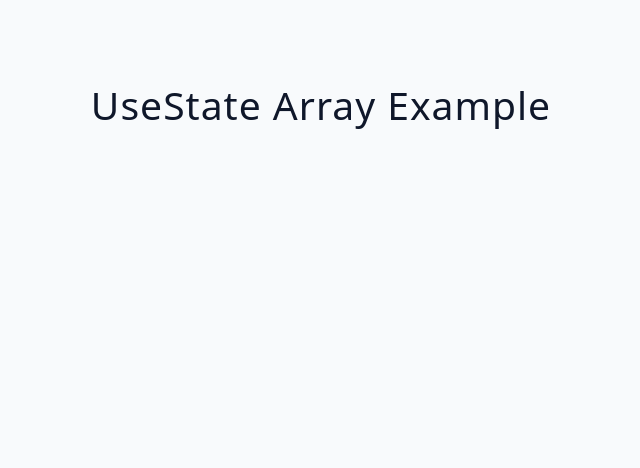
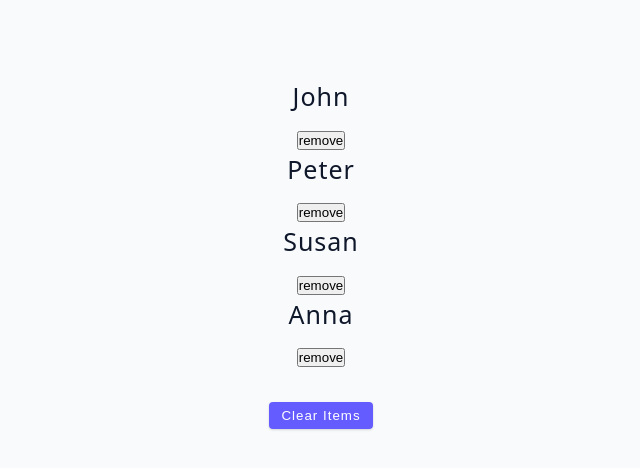
Before and after one commit to prashantvip/react-course-v3, a React (Vite) app in the folder 03-advanced-react/: page / in a window 1280 px wide. Shown: the top 468 px of the page, without its empty margins (319-959 px from the left). Built offline with nearby package versions, Linux system fonts and the light colour scheme.

Commit message:
useState

```diff
--- a/03-advanced-react/src/tutorial/01-useState/starter/03-useState-array.jsx
+++ b/03-advanced-react/src/tutorial/01-useState/starter/03-useState-array.jsx
@@ -1,5 +1,31 @@
+import { useState } from "react";
+import { data } from '../../../data'
+
 const UseStateArray = () => {
-  return <h2>useState array example</h2>;
+  const [people, setPeople] = useState(data);
+  const removeItem = (id) => {
+    console.log(id);
+    const newPeople = people.filter((person) => person.id !== id);
+    console.log(newPeople);
+    setPeople(newPeople);
+  }
+  const removeAllItem = () => {
+    setPeople([]);
+  }
+  return (
+    <div>
+      {people.map((person) => {
+        const { id, name } = person;
+        return (
+          <div key={id} className='item'>
+            <h4>{name}</h4>
+            <button onClick={() => removeItem(id)}>remove</button>
+          </div>
+        );
+      })}
+      <button type="button" className="btn" style={{ marginTop: '2rem' }} onClick={removeAllItem}>Clear Items</button>
+    </div>
+  );
 };
 
 export default UseStateArray;
```
